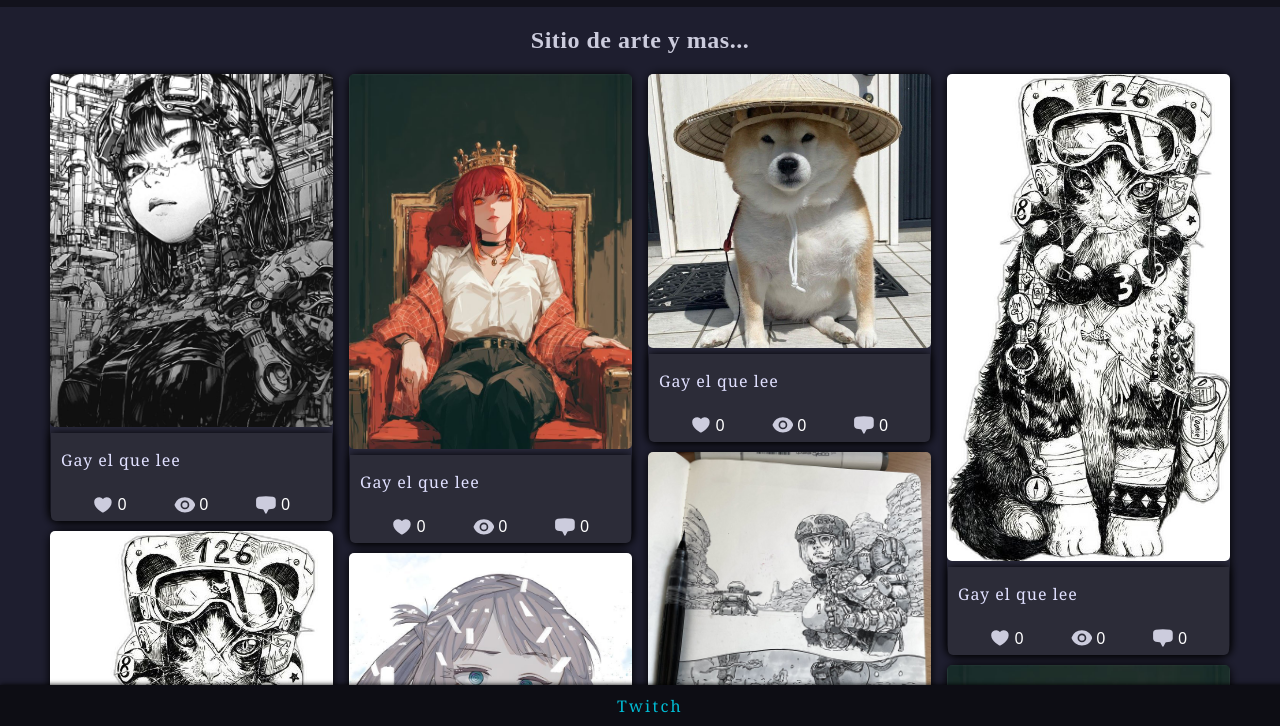
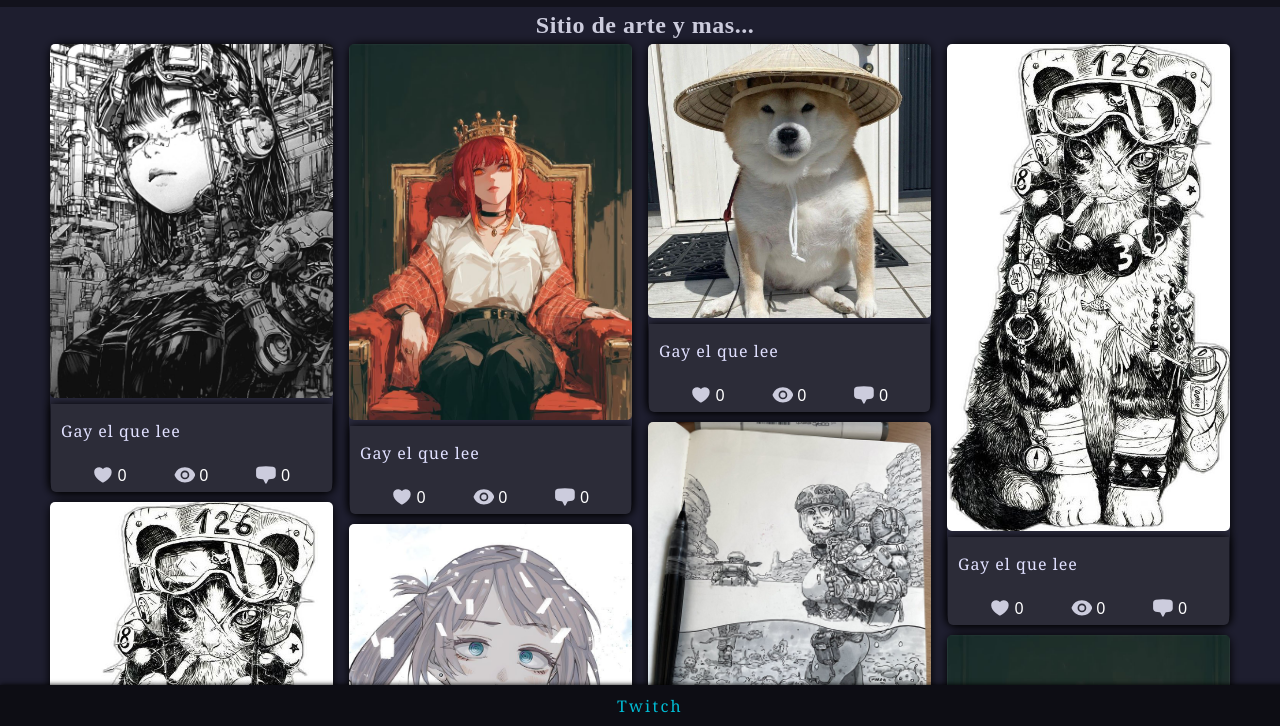
Before and after one commit to IsZeera/ArtZee_Archive, a plain HTML site: page index.html in a window 1280 px wide. Shown: the part 73-799 px from the top of the page. Drawn offline with Linux system fonts and the light colour scheme; a script that the page names is missing.

Commit message:
Actualizar style.css
error común de typado

```diff
--- a/style.css
+++ b/style.css
@@ -197,7 +197,7 @@
   letter-spacing: 0.5px;
   font-weight: 600;
   color: #ccccdd;
-  margin: 5opx ;
+  margin: 5px ;
   position: relative;
   display: flex;
   justify-content: center;
```
